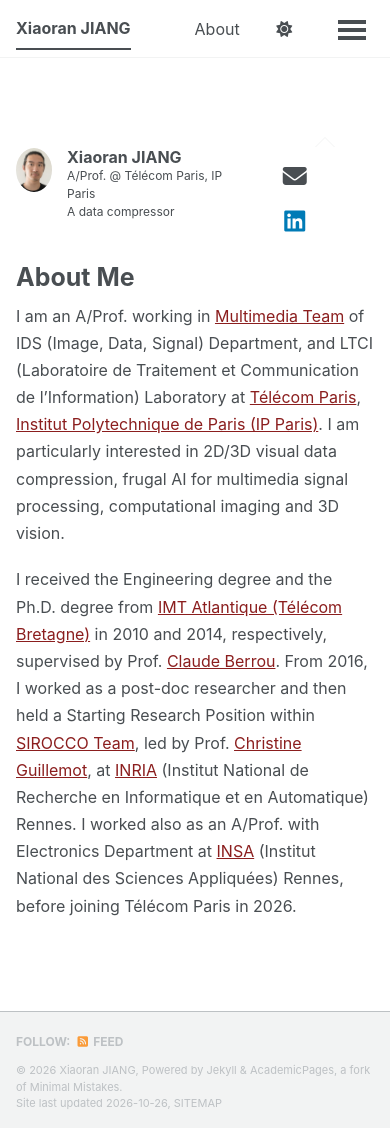
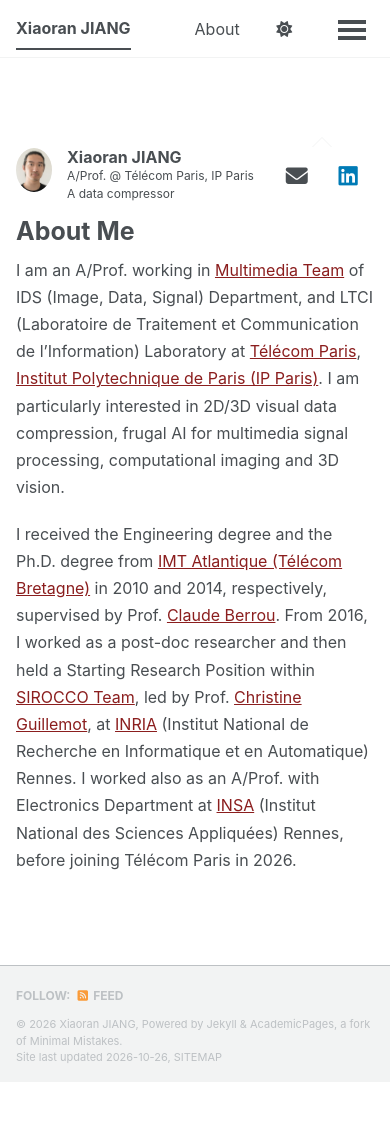
Before and after one commit to xiaoranjiang/xiaoranjiang.github.io, a Jekyll site: the page built from _pages/about.md, in a window 390 px wide and 1128 px high. Built offline with Jekyll 4.4.1, drawn with Linux system fonts in a browser that asks for light colours; a style sheet for code colours, icons or effects is not loaded.

Commit message:
Update main.scss

```diff
--- a/assets/css/main.scss
+++ b/assets/css/main.scss
@@ -146,3 +146,30 @@
     margin: 0 !important;
   }
 }
+
+@media screen and (max-width: 1024px) {
+  .author__urls-wrapper .author__urls {
+    gap: 0 !important;
+    column-gap: 4px !important;
+    padding: 0 !important;
+    margin: 8px 0 !important;
+  }
+
+  .author__urls-wrapper .author__urls li {
+    margin: 0 !important;
+    padding: 0 !important;
+  }
+
+  .author__urls-wrapper .author__urls li a {
+    padding: 4px !important;
+    margin: 0 !important;
+    width: auto !important;
+    min-width: 0 !important;
+  }
+
+  .author__urls-wrapper .author__urls li a i {
+    padding: 0 !important;
+    margin: 0 !important;
+    font-size: 22px !important;
+  }
+}
```
